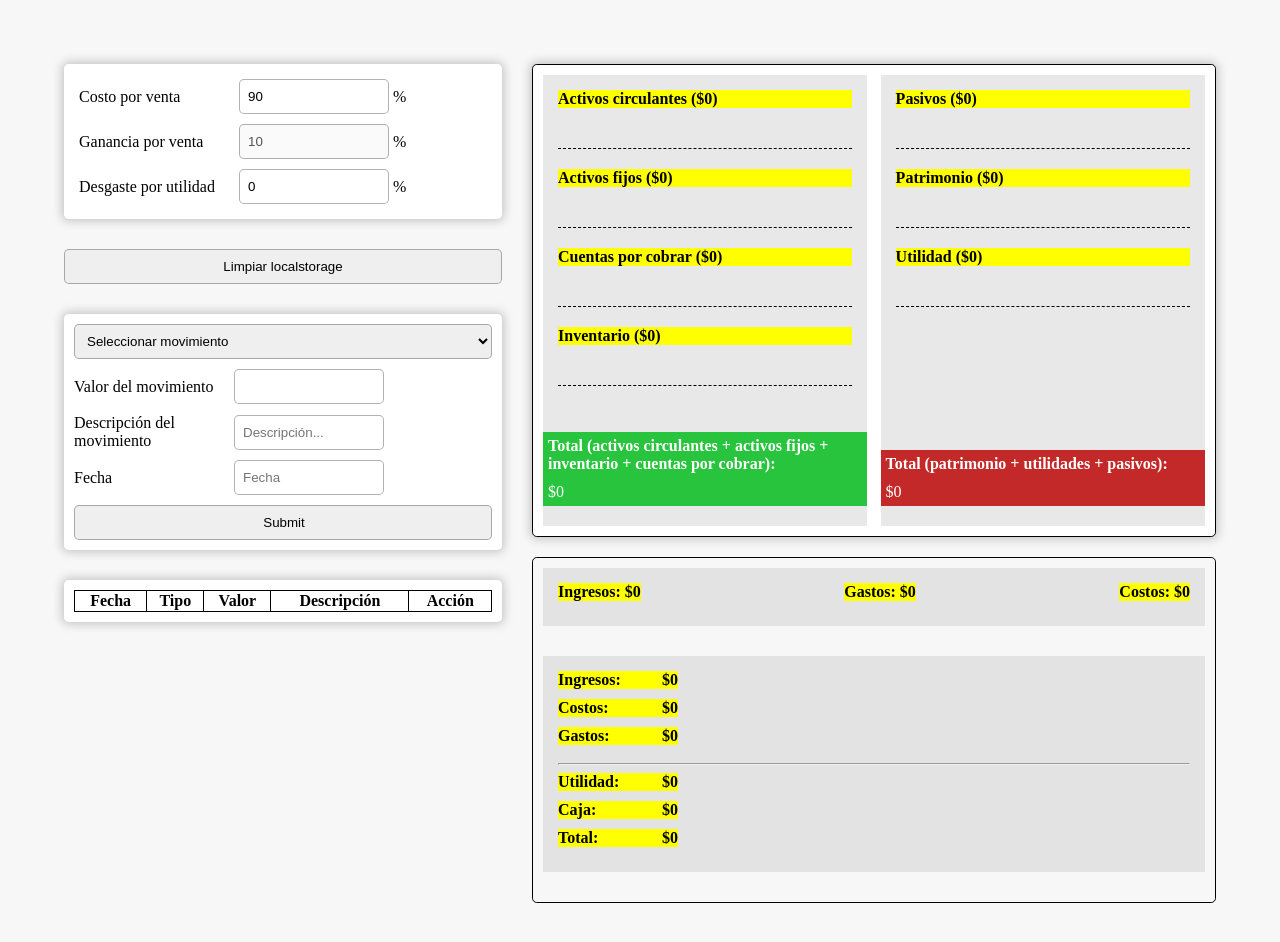
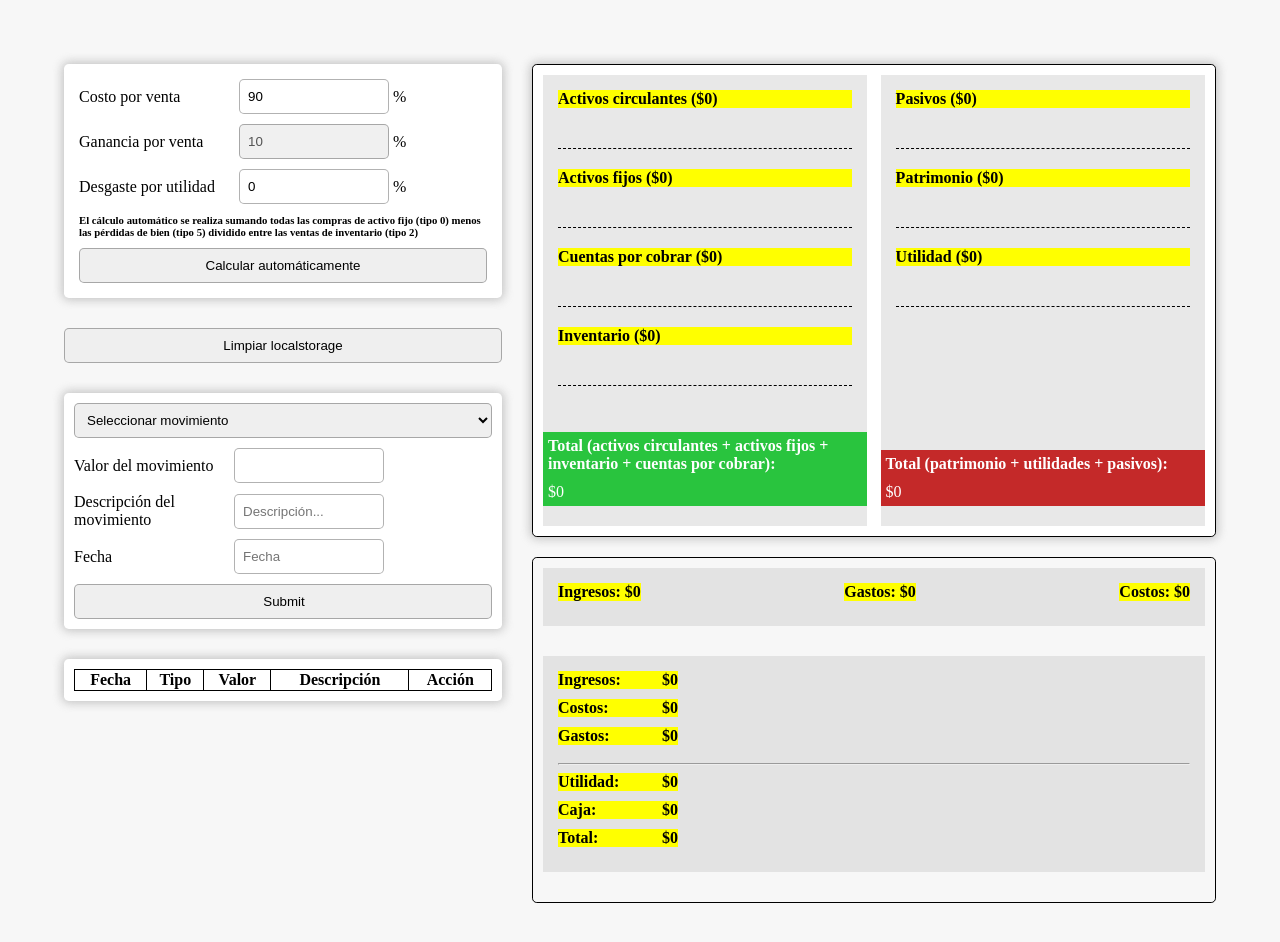
Before and after one commit to Soujiro17/calculador-balance, a React (Vite) app: page / in a window 1280 px wide. Shown: the top 942 px of the page. Built offline with nearby package versions, Linux system fonts and the light colour scheme.

Commit message:
calcular costo venta automáticamente

```diff
--- a/src/App.css
+++ b/src/App.css
@@ -12,6 +12,7 @@
   gap: 10px;
   flex-direction: column;
   background-color: white;
+  max-width: 450px;
 }
 
 .left-container {
--- a/src/App.jsx
+++ b/src/App.jsx
@@ -29,6 +29,34 @@ function App() {
   const handleDesgasteUtilidad = (e) => setDesgasteUtilidad(e.target.value);
   const handleCostoVenta = (e) => setCostoVenta(e.target.value);
 
+  const calcularCostoVenta = () => {
+    const compras = movimientos
+      .filter((m) => m.movType == 6)
+      .reduce((a, b) => {
+        return a + b.valor;
+      }, 0);
+
+    const perdidaBien = movimientos
+      .filter((m) => m.movType == 5)
+      .reduce((a, b) => {
+        return a + b.valor;
+      }, 0);
+
+    const ventas = movimientos
+      .filter((m) => m.movType == 2)
+      .reduce((a, b) => {
+        return a + b.valor;
+      }, 0);
+
+    console.log(compras, ventas);
+
+    console.log(movimientos.filter((m) => m.movType == 6));
+
+    const valor = Math.floor(((compras - perdidaBien) / ventas) * 100);
+
+    setCostoVenta(valor);
+  };
+
   return (
     <main className="container">
       <div className="left-container">
@@ -37,6 +65,7 @@ function App() {
           handleCostoVenta={handleCostoVenta}
           desgasteUtilidad={desgasteUtilidad}
           handleDesgasteUtilidad={handleDesgasteUtilidad}
+          calcularCostoVenta={calcularCostoVenta}
         />
         <button onClick={clearLocalStorage}>Limpiar localstorage</button>
         <AddMovimiento pushMovimiento={pushMovimiento} />
--- a/src/components/Configuraciones.jsx
+++ b/src/components/Configuraciones.jsx
@@ -6,6 +6,7 @@ function Configuraciones({
   handleCostoVenta,
   handleDesgasteUtilidad,
   desgasteUtilidad,
+  calcularCostoVenta,
 }) {
   return (
     <div className="configuraciones bs br-s">
@@ -40,6 +41,12 @@ function Configuraciones({
         value={desgasteUtilidad}
         sufix="%"
       />
+      <h6>
+        El cálculo automático se realiza sumando todas las compras de activo
+        fijo (tipo 0) menos las pérdidas de bien (tipo 5) dividido entre las
+        ventas de inventario (tipo 2)
+      </h6>
+      <button onClick={calcularCostoVenta}>Calcular automáticamente</button>
     </div>
   );
 }
--- a/src/index.css
+++ b/src/index.css
@@ -64,6 +64,11 @@ select {
   padding-left: 8px;
 }
 
+input:disabled,
+select:disabled {
+  background-color: #2221;
+}
+
 button {
   height: 35px;
   border-radius: 5px;
```
